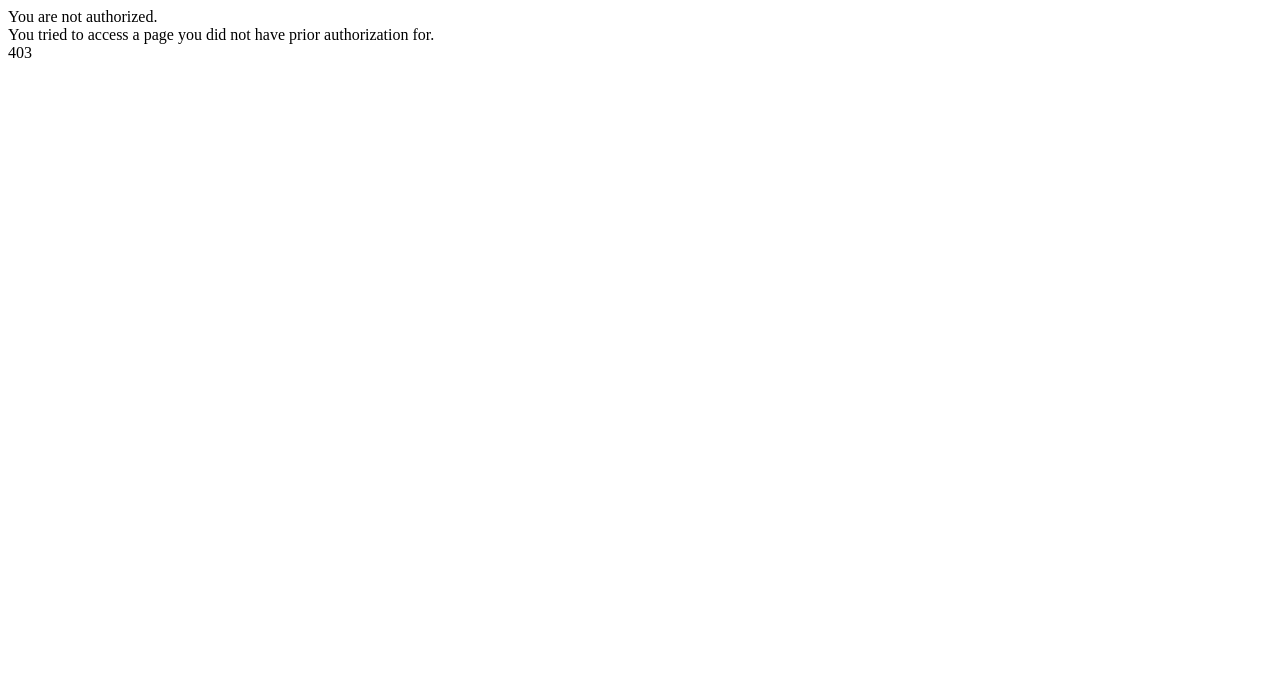
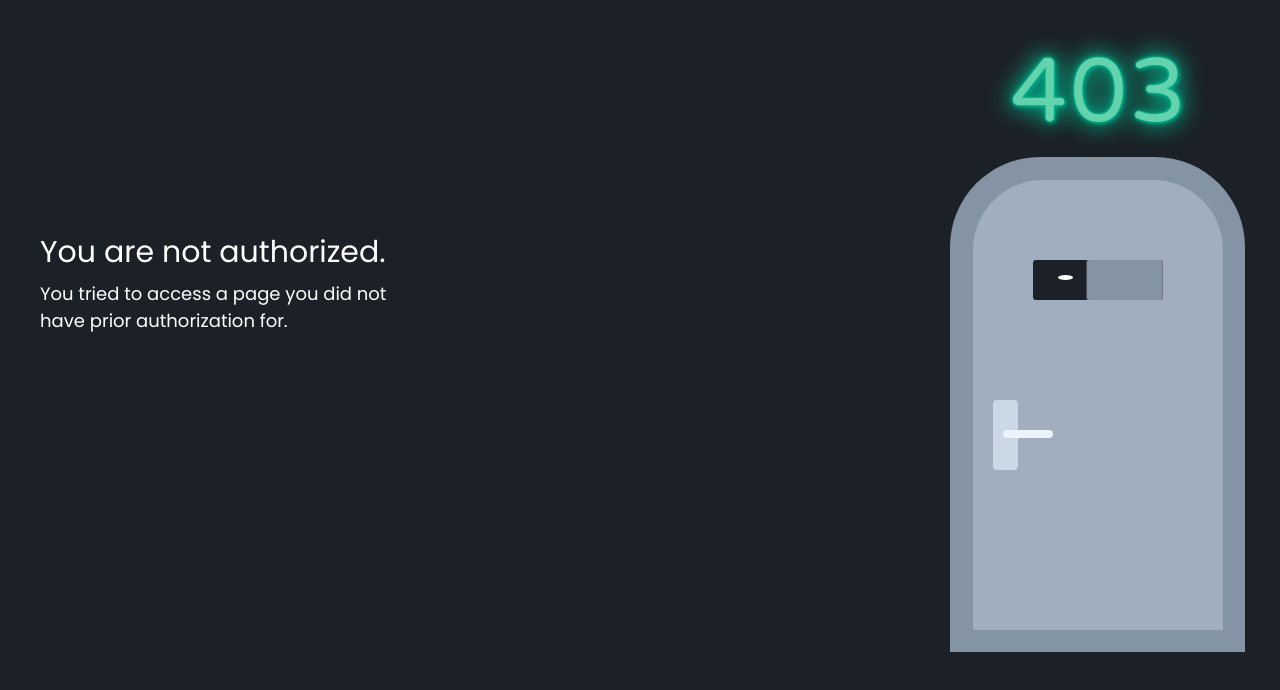
Before and after one commit to saisairepo/mu-app, a plain HTML site: page index.html in a window 1280 px wide. Drawn offline with Linux system fonts and the light colour scheme.

Commit message:
Update index.html

```diff
--- a/index.html
+++ b/index.html
@@ -8,8 +8,181 @@
     <link href="https://fonts.googleapis.com/css?family=Varela+Round" rel="stylesheet">
     <link href="https://fonts.googleapis.com/css?family=Poppins" rel="stylesheet">
 
-    <!-- Linking the raw style.css file from GitHub repository -->
-    <link rel="stylesheet" href="https://raw.githubusercontent.com/saisairepo/mu-app/refs/heads/main/style.css1.txt">
+    <!-- Inline CSS -->
+    <style>
+        body {
+            background-color: #1C2127;
+        }
+
+        .container {
+            position: absolute;
+            right: 30px;
+        }
+
+        .message {
+            font-family: 'Poppins', sans-serif;
+            font-size: 30px;
+            color: white;
+            font-weight: 500;
+            position: absolute;
+            top: 230px;
+            left: 40px;
+        }
+
+        .message2 {
+            font-family: 'Poppins', sans-serif;
+            font-size: 18px;
+            color: white;
+            font-weight: 300;
+            width: 360px;
+            position: absolute;
+            top: 280px;
+            left: 40px;
+        }
+
+        .neon {
+            text-align: center;
+            width: 300px;
+            margin-top: 30px;
+            margin-bottom: 10px;
+            font-family: 'Varela Round', sans-serif;
+            font-size: 90px;
+            color: #5BE0B3;
+            letter-spacing: 3px;
+            text-shadow: 0 0 5px #6EECC1;
+            animation: flux 2s linear infinite;
+        }
+
+        .door-frame {
+            height: 495px;
+            width: 295px;
+            border-radius: 90px 90px 0 0;
+            background-color: #8594A5;
+            display: flex;
+            justify-content: center;
+            align-items: center;
+        }
+
+        .door {
+            height: 450px;
+            width: 250px;
+            border-radius: 70px 70px 0 0;
+            background-color: #A0AEC0;
+        }
+
+        .eye {
+            top: 15px;
+            left: 25px;
+            height: 5px;
+            width: 15px;
+            border-radius: 50%;
+            background-color: white;
+            animation: eye 7s ease-in-out infinite;
+            position: absolute;
+        }
+
+        .eye2 {
+            left: 65px;
+        }
+
+        .window {
+            height: 40px;
+            width: 130px;
+            background-color: #1C2127;
+            border-radius: 3px;
+            margin: 80px auto;
+            position: relative;
+        }
+
+        .leaf {
+            height: 40px;
+            width: 130px;
+            background-color: #8594A5;
+            border-radius: 3px;
+            margin: 80px auto;
+            animation: leaf 7s infinite;
+            transform-origin: right;
+        }
+
+        .handle {
+            height: 8px;
+            width: 50px;
+            border-radius: 4px;
+            background-color: #EBF3FC;
+            position: absolute;
+            margin-top: 250px;
+            margin-left: 30px;
+        }
+
+        .rectangle {
+            height: 70px;
+            width: 25px;
+            background-color: #CBD8E6;
+            border-radius: 4px;
+            position: absolute;
+            margin-top: 220px;
+            margin-left: 20px;
+        }
+
+        @keyframes leaf {
+            0% {
+                transform: scaleX(1);
+            }
+            5% {
+                transform: scaleX(0.2);
+            }
+            70% {
+                transform: scaleX(0.2);
+            }
+            75% {
+                transform: scaleX(1);
+            }
+            100% {
+                transform: scaleX(1);
+            }
+        }
+
+        @keyframes eye {
+            0% {
+                opacity: 0;
+                transform: translateX(0);
+            }
+            5% {
+                opacity: 0;
+            }
+            15% {
+                opacity: 1;
+                transform: translateX(0);
+            }
+            20% {
+                transform: translateX(15px);
+            }
+            35% {
+                transform: translateX(15px);
+            }
+            40% {
+                transform: translateX(-15px);
+            }
+            60% {
+                transform: translateX(-15px);
+            }
+            65% {
+                transform: translateX(0);
+            }
+        }
+
+        @keyframes flux {
+            0%,
+            100% {
+                text-shadow: 0 0 5px #00FFC6, 0 0 15px #00FFC6, 0 0 50px #00FFC6, 0 0 50px #00FFC6, 0 0 2px #B9FFE8, 2px 2px 3px #12E29C;
+                color: #4BFFEF;
+            }
+            50% {
+                text-shadow: 0 0 3px #00B58D, 0 0 7px #00B58D, 0 0 25px #00B58D, 0 0 25px #00B58D, 0 0 2px #00B58D, 2px 2px 3px #006A60;
+                color: #63D3AE;
+            }
+        }
+    </style>
 </head>
 <body>
   <div class="message">You are not authorized.</div>
```
